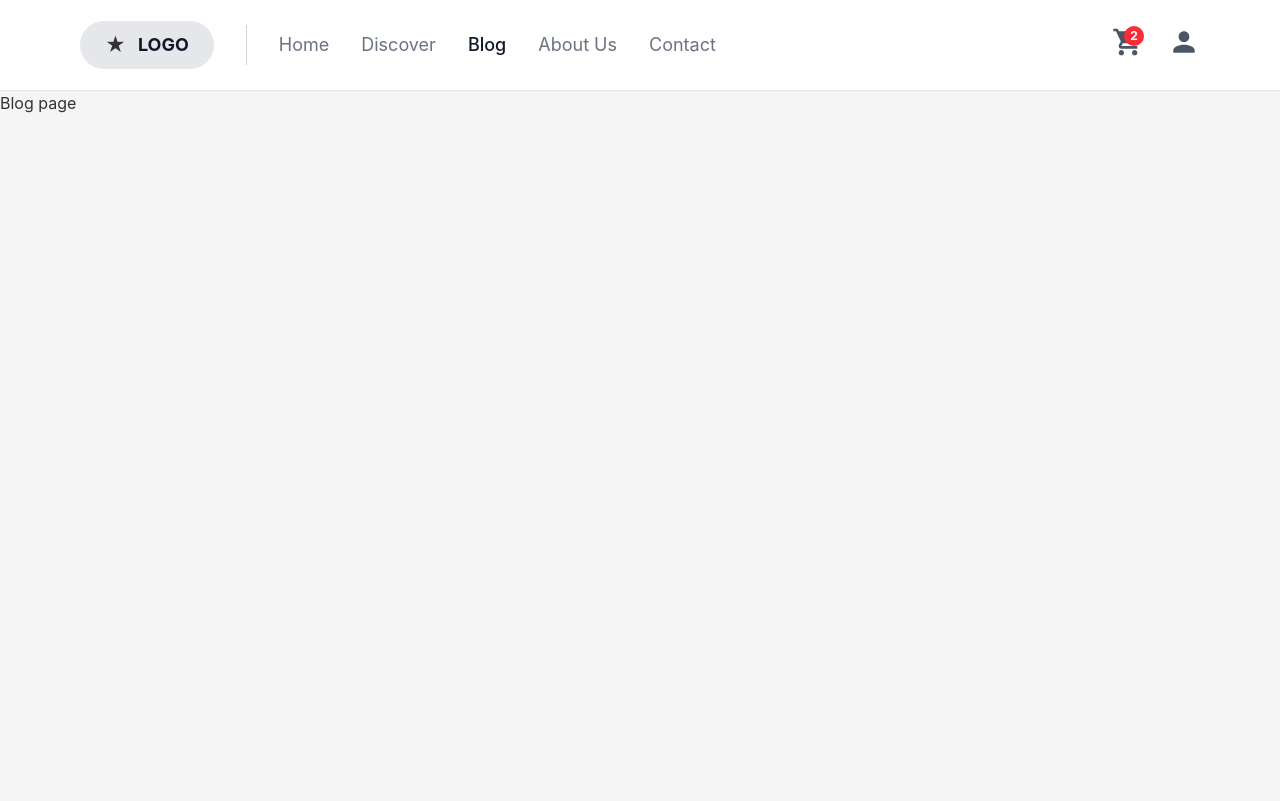
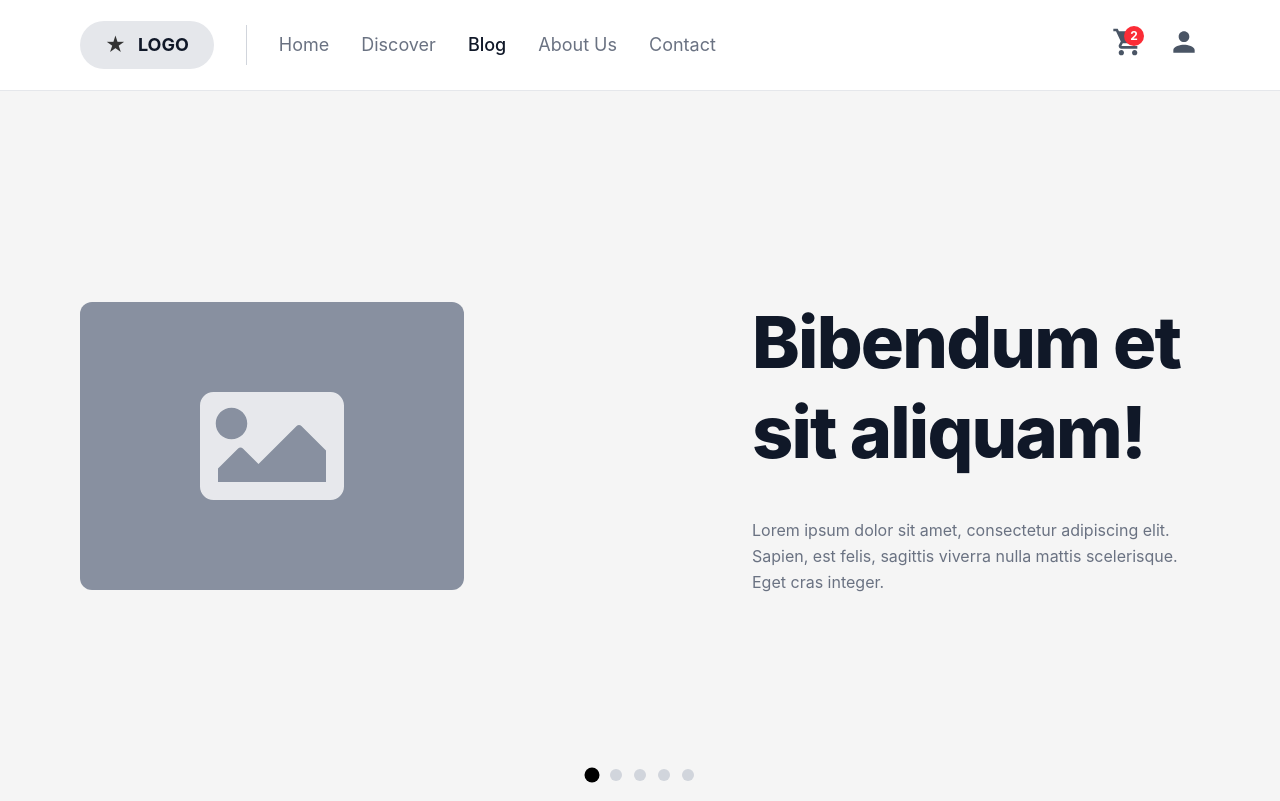
Before and after one commit to TAMIM-IQBAL0110/Sweetdeli-FoodWebApp, a React app in the folder Frontend/: page /blog in a window 1280 px wide. Built offline with nearby package versions, Linux system fonts and the light colour scheme; no server answers; sample sign-in values are in the browser's storage; the HTML template or start-up script is replaced by a standard one.

Commit message:
Add Blog Page

```diff
--- /dev/null
+++ b/Frontend/src/card/BlogCard.jsx
@@ -0,0 +1,41 @@
+import React from "react";
+import { FaImage } from "react-icons/fa";
+
+
+const BlogCard = () => {
+  return (
+    <div className="min-h-[calc(100vh-90px)] flex items-center bg-white-700">
+
+      <div
+        className="w-full flex flex-col lg:flex-row items-center justify-between"
+        style={{ padding: "0 80px" }}
+      >
+        {/* Left Image */}
+        <div className="flex-shrink-0 mt-10 lg:mt-0">
+          <div
+            className="w-72 h-56 md:w-80 md:h-64 lg:w-96 lg:h-72 rounded-xl flex items-center justify-center"
+            style={{ backgroundColor: "#8890A0" }}
+          >
+            <FaImage className="w-32 h-32 md:w-36 md:h-36 text-white opacity-80" />
+          </div>
+        </div>
+
+        {/* Right Content */}
+        <div className="flex flex-col items-start max-w-xl ml-8 lg:ml-16 gap-10">
+          <h1 className="text-5xl md:text-6xl lg:text-7xl font-extrabold text-gray-900 leading-tight tracking-tight">
+            Bibendum et <br />
+            sit aliquam!
+          </h1>
+
+          <p className="text-gray-500 text-base leading-relaxed max-w-md">
+            Lorem ipsum dolor sit amet, consectetur adipiscing elit. Sapien, est
+            felis, sagittis viverra nulla mattis scelerisque. Eget cras integer.
+          </p>
+        </div>
+
+      </div>
+    </div>
+  );
+};
+
+export default BlogCard;
--- a/Frontend/src/index.css
+++ b/Frontend/src/index.css
@@ -20,3 +20,12 @@ body {
   background-color: #f5f5f5;
   color: #333;
 }
+@layer utilities {
+  .scrollbar-hide::-webkit-scrollbar {
+    display: none;
+  }
+  .scrollbar-hide {
+    -ms-overflow-style: none;
+    scrollbar-width: none;
+  }
+}
--- a/Frontend/src/pages/Blog.jsx
+++ b/Frontend/src/pages/Blog.jsx
@@ -1,11 +1,83 @@
-import React from 'react'
+import React, { useRef, useState } from 'react';
+import BlogCard from '../card/BlogCard';
 
 const Blog = () => {
+  const slides = [1, 2, 3, 4, 5];
+  const scrollRef = useRef(null);
+  const [activeIndex, setActiveIndex] = useState(0);
+
+  // Dragging State
+  const isDragging = useRef(false);
+  const startX = useRef(0);
+  const scrollLeft = useRef(0);
+
+  const handleScroll = () => {
+    if (!scrollRef.current) return;
+    const container = scrollRef.current;
+    const index = Math.round(container.scrollLeft / container.clientWidth);
+    setActiveIndex(index);
+  };
+
+  // Mouse Drag Logic
+  const startDragging = (e) => {
+    isDragging.current = true;
+    startX.current = e.pageX - scrollRef.current.offsetLeft;
+    scrollLeft.current = scrollRef.current.scrollLeft;
+    // Disable smooth snapping while dragging for better performance
+    scrollRef.current.style.scrollSnapType = 'none';
+    scrollRef.current.style.cursor = 'grabbing';
+  };
+
+  const stopDragging = () => {
+    isDragging.current = false;
+    scrollRef.current.style.scrollSnapType = 'x mandatory';
+    scrollRef.current.style.cursor = 'grab';
+  };
+
+  const onDragging = (e) => {
+    if (!isDragging.current) return;
+    e.preventDefault();
+    const x = e.pageX - scrollRef.current.offsetLeft;
+    const walk = (x - startX.current) * 1.5; // Multiply for speed
+    scrollRef.current.scrollLeft = scrollLeft.current - walk;
+  };
+
   return (
-    <div>
-      <h1>Blog page</h1>
+    <div className="relative w-full group">
+
+      {/* Horizontal Scroll Container */}
+      <div
+        ref={scrollRef}
+        onScroll={handleScroll}
+        onMouseDown={startDragging}
+        onMouseLeave={stopDragging}
+        onMouseUp={stopDragging}
+        onMouseMove={onDragging}
+        className="flex overflow-x-auto snap-x snap-mandatory scrollbar-hide cursor-grab select-none"
+      >
+        {slides.map((slide, index) => (
+          <div key={index} className="min-w-full snap-center pointer-events-none">
+            {/* pointer-events-none prevents images/links inside the card from breaking the drag */}
+            <div className="pointer-events-auto">
+                <BlogCard />
+            </div>
+          </div>
+        ))}
+      </div>
+
+      {/* Pagination Dots */}
+      <div className="absolute bottom-5 left-1/2 transform -translate-x-1/2 flex gap-3 pointer-events-none">
+        {slides.map((_, i) => (
+          <div
+            key={i}
+            className={`w-3 h-3 rounded-full transition-all duration-300 ${
+              i === activeIndex ? 'bg-black scale-125' : 'bg-gray-300'
+            }`}
+          />
+        ))}
+      </div>
     </div>
-  )
-}
+  );
+};
 
-export default Blog
+export default Blog;
```
